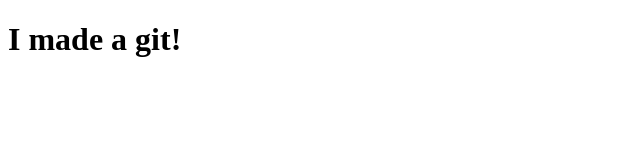
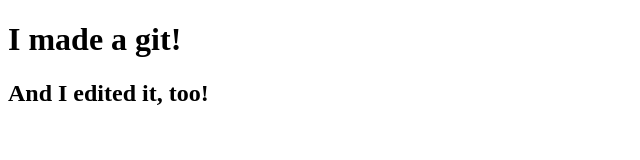
Before and after one commit to CodingHerbivore/test-git, a plain HTML site: page index.html in a window 1280 px wide. Shown: the whole page, without its empty margins (0-640 px from the left). Drawn offline with Linux system fonts and the light colour scheme.

Commit message:
made an edit

```diff
--- a/index.html
+++ b/index.html
@@ -5,5 +5,6 @@
     </head>
     <body>
         <h1>I made a git!</h1>
+        <h2>And I edited it, too!</h2>
     </body>
 </html>
```
